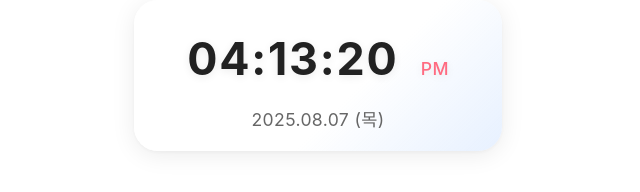
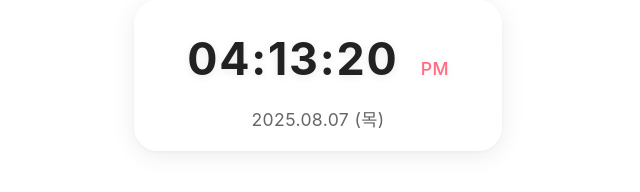
Before and after one commit to HooniKims/clock_widget, a plain HTML site: page index.html in a window 1280 px wide. Shown: the whole page, without its empty margins (322-962 px from the left). Drawn offline with Linux system fonts and the light colour scheme.

Commit message:
Add files via upload

```diff
--- a/style.css
+++ b/style.css
@@ -14,7 +14,7 @@ html, body {
 .clock-widget {
   width: 320px;
   margin: 0 auto;
-  background: linear-gradient(135deg, rgba(255,255,255,0.92) 60%, rgba(180,210,255,0.32) 100%);
+  background: rgba(255,255,255,0.85);
   border-radius: 24px;
   box-shadow: 0 4px 24px 0 rgba(0,0,0,0.08), 0 1.5px 4px 0 rgba(0,0,0,0.04);
   padding: 32px 24px 20px 24px;
```
